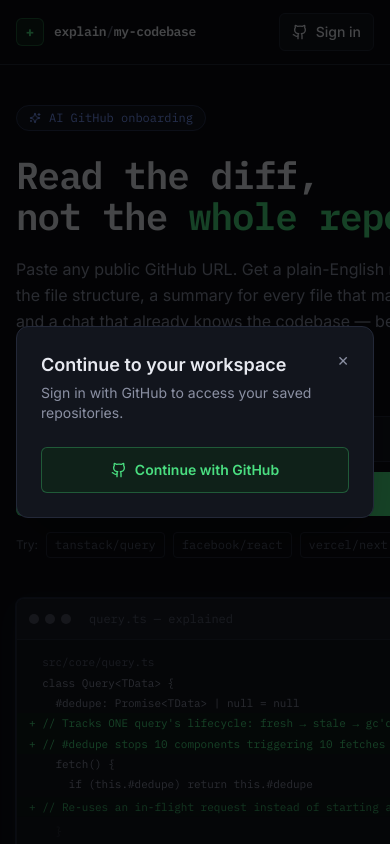
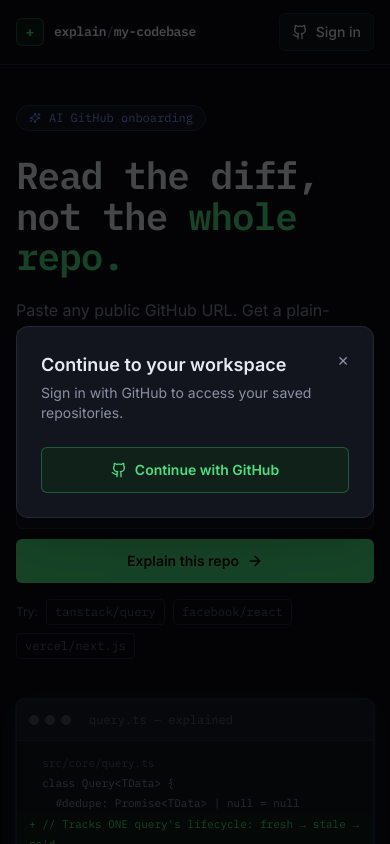
Before and after one commit to Dipanshurathi07/GitHub-CodeBase, a React (Vite) app in the folder explain-my-codebase/: page / in a window 390 px wide. Both pictures are taken after a click on the button "Sign in". Shown: the top 844 px of the page. Built offline with nearby package versions, Linux system fonts and the light colour scheme; no server answers.

Commit message:
Change ui

```diff
--- a/explain-my-codebase/src/components/DiffTerminal.jsx
+++ b/explain-my-codebase/src/components/DiffTerminal.jsx
@@ -37,19 +37,19 @@
   }, [visibleLines, cycle])
 
   return (
-    <div className="w-full max-w-xl rounded-lg border border-ink-border bg-ink-panel shadow-glow overflow-hidden">
+    <div className="w-full min-w-0 max-w-xl rounded-lg border border-ink-border bg-ink-panel shadow-glow overflow-hidden">
       <div className="flex items-center gap-1.5 px-3 sm:px-4 py-3 border-b border-ink-border bg-ink-panelAlt">
         <span className="w-2.5 h-2.5 rounded-full bg-[#4B4F5E]" />
         <span className="w-2.5 h-2.5 rounded-full bg-[#4B4F5E]" />
         <span className="w-2.5 h-2.5 rounded-full bg-[#4B4F5E]" />
         <span className="ml-3 truncate text-xs font-mono text-text-faint">query.ts — explained</span>
       </div>
-      <div className="p-3 sm:p-4 font-mono text-[11px] sm:text-[13px] leading-[1.85] min-h-[230px] sm:min-h-[280px] overflow-x-auto">
+      <div className="min-w-0 p-3 sm:p-4 font-mono text-[11px] sm:text-[13px] leading-[1.85] min-h-[230px] sm:min-h-[280px] overflow-hidden sm:overflow-x-auto">
         {SEQUENCE.slice(0, visibleLines).map((line, i) => (
           <div
             key={`${cycle}-${i}`}
             className={
-              'whitespace-pre animate-fadeUp ' +
+              'whitespace-pre-wrap break-words sm:whitespace-pre sm:break-normal animate-fadeUp ' +
               (line.type === 'add'
                 ? 'text-add bg-add-bg/60 -mx-4 px-4'
                 : line.type === 'ctx'
--- a/explain-my-codebase/src/components/FileExplainPanel.jsx
+++ b/explain-my-codebase/src/components/FileExplainPanel.jsx
@@ -48,7 +48,7 @@
           <h3 className="text-xs font-semibold text-text-faint uppercase tracking-wide mb-2.5">
             What this file does
           </h3>
-          <p className="text-[14.5px] text-text-primary leading-relaxed whitespace-pre-line">
+          <p className="max-w-full break-words text-[14.5px] text-text-primary leading-relaxed whitespace-pre-line">
             {isSummaryLoading ? 'Reading this file from the vector database...' : summary || fallbackSummary}
           </p>
         </section>
@@ -58,7 +58,7 @@
             <h3 className="text-xs font-semibold text-text-faint uppercase tracking-wide mb-2.5">
               Source code
             </h3>
-            <pre className="max-h-[520px] overflow-auto rounded-md border border-ink-border bg-ink px-4 py-3 text-[12px] leading-relaxed text-text-muted whitespace-pre scrollbar-thin">
+            <pre className="w-full max-w-full max-h-[520px] overflow-x-auto overflow-y-auto rounded-md border border-ink-border bg-ink px-4 py-3 text-[12px] leading-relaxed text-text-muted whitespace-pre scrollbar-thin">
               <code>{file.content}</code>
             </pre>
           </section>
--- a/explain-my-codebase/src/components/Hero.jsx
+++ b/explain-my-codebase/src/components/Hero.jsx
@@ -20,10 +20,10 @@
   }
 
   return (
-    <main className="max-w-[1400px] mx-auto px-4 sm:px-8 pt-10 sm:pt-24 pb-14 sm:pb-24 overflow-hidden">
+    <main className="w-full min-w-0 max-w-[1400px] mx-auto px-4 sm:px-8 pt-10 sm:pt-24 pb-14 sm:pb-24 overflow-hidden">
       <div className="grid lg:grid-cols-[1.1fr_1fr] gap-10 sm:gap-16 items-center">
         {/* Left: copy + form */}
-        <div>
+        <div className="min-w-0">
           <div className="inline-flex items-center gap-2 px-3 py-1 rounded-full border border-signal-soft bg-signal-soft/20 text-signal text-xs font-mono mb-6">
             <Sparkles size={12} />
             AI GitHub onboarding
@@ -46,7 +46,7 @@
               Repository URL
             </label>
             <div className="flex flex-col sm:flex-row gap-2.5">
-              <div className="relative flex-1">
+              <div className="relative min-w-0 flex-1">
                 <span className="absolute left-3.5 top-1/2 -translate-y-1/2 text-text-faint font-mono text-xs sm:text-sm select-none">
                   github.com/
                 </span>
@@ -56,7 +56,7 @@
                   value={url}
                   onChange={(e) => setUrl(e.target.value)}
                   placeholder="tanstack/query"
-                  className="w-full bg-ink-panel border border-ink-border rounded-md pl-[6.1rem] sm:pl-[6.6rem] pr-3.5 py-3 text-sm font-mono text-text-primary placeholder:text-text-faint focus:border-signal/60 focus:outline-none transition-colors"
+                  className="block w-full min-w-0 bg-ink-panel border border-ink-border rounded-md pl-[6.1rem] sm:pl-[6.6rem] pr-3.5 py-3 text-sm font-mono text-text-primary placeholder:text-text-faint focus:border-signal/60 focus:outline-none transition-colors"
                 />
               </div>
               <button
@@ -86,7 +86,7 @@
         </div>
 
         {/* Right: signature diff terminal */}
-        <div className="flex justify-center lg:justify-end">
+        <div className="flex min-w-0 justify-center lg:justify-end">
           <DiffTerminal />
         </div>
       </div>
--- a/explain-my-codebase/src/components/Workspace.jsx
+++ b/explain-my-codebase/src/components/Workspace.jsx
@@ -62,7 +62,7 @@
       <div className="grid lg:grid-cols-[260px_1fr_360px] gap-4 h-[calc(100vh-9.5rem)] lg:h-[calc(100vh-8rem)]">
         {/* File tree */}
         <div
-          className={`${mobileTab === 'tree' ? 'block' : 'hidden'} lg:block rounded-lg border border-ink-border bg-ink-panel overflow-y-auto scrollbar-thin`}
+          className={`${mobileTab === 'tree' ? 'block' : 'hidden'} lg:block min-w-0 rounded-lg border border-ink-border bg-ink-panel overflow-y-auto scrollbar-thin`}
         >
           <div className="px-4 py-3 border-b border-ink-border sticky top-0 bg-ink-panel z-10">
             <p className="text-xs font-semibold text-text-faint uppercase tracking-wide">
@@ -81,7 +81,7 @@
 
         {/* Explain panel */}
         <div
-          className={`${mobileTab === 'explain' ? 'block' : 'hidden'} lg:block rounded-lg border border-ink-border bg-ink-panel overflow-hidden`}
+          className={`${mobileTab === 'explain' ? 'block' : 'hidden'} lg:block min-w-0 rounded-lg border border-ink-border bg-ink-panel overflow-hidden`}
         >
           <FileExplainPanel
             selectedNode={selected?.node}
@@ -95,7 +95,7 @@
 
         {/* Chat panel */}
         <div
-          className={`${mobileTab === 'chat' ? 'block' : 'hidden'} lg:block rounded-lg border border-ink-border bg-ink-panel overflow-hidden`}
+          className={`${mobileTab === 'chat' ? 'block' : 'hidden'} lg:block min-w-0 rounded-lg border border-ink-border bg-ink-panel overflow-hidden`}
         >
           <div className="px-4 py-3 border-b border-ink-border flex items-center gap-2">
             <MessagesSquare size={14} className="text-signal" />
--- a/explain-my-codebase/src/index.css
+++ b/explain-my-codebase/src/index.css
@@ -6,14 +6,16 @@
   box-sizing: border-box;
 }
 
-html, body {
-  background-color: #0B0D12;
+html,
+body {
+  background-color: #0b0d12;
+  overflow-x: hidden;
 }
 
 body {
-  font-family: 'Inter', ui-sans-serif, system-ui, sans-serif;
+  font-family: "Inter", ui-sans-serif, system-ui, sans-serif;
   -webkit-font-smoothing: antialiased;
-  color: #E7E9F0;
+  color: #e7e9f0;
 }
 
 ::selection {
@@ -34,7 +36,7 @@
   background-clip: padding-box;
 }
 ::-webkit-scrollbar-thumb:hover {
-  background: #2C3242;
+  background: #2c3242;
   background-clip: padding-box;
 }
 
@@ -49,13 +51,15 @@
 input:focus-visible,
 textarea:focus-visible,
 [tabindex]:focus-visible {
-  outline: 2px solid #7C9CFF;
+  outline: 2px solid #7c9cff;
   outline-offset: 2px;
   border-radius: 4px;
 }
 
 @media (prefers-reduced-motion: reduce) {
-  *, *::before, *::after {
+  *,
+  *::before,
+  *::after {
     animation-duration: 0.001ms !important;
     animation-iteration-count: 1 !important;
     transition-duration: 0.001ms !important;
```
Also changed, not shown: 2 other files (tests, documents, lock files or other folders).
